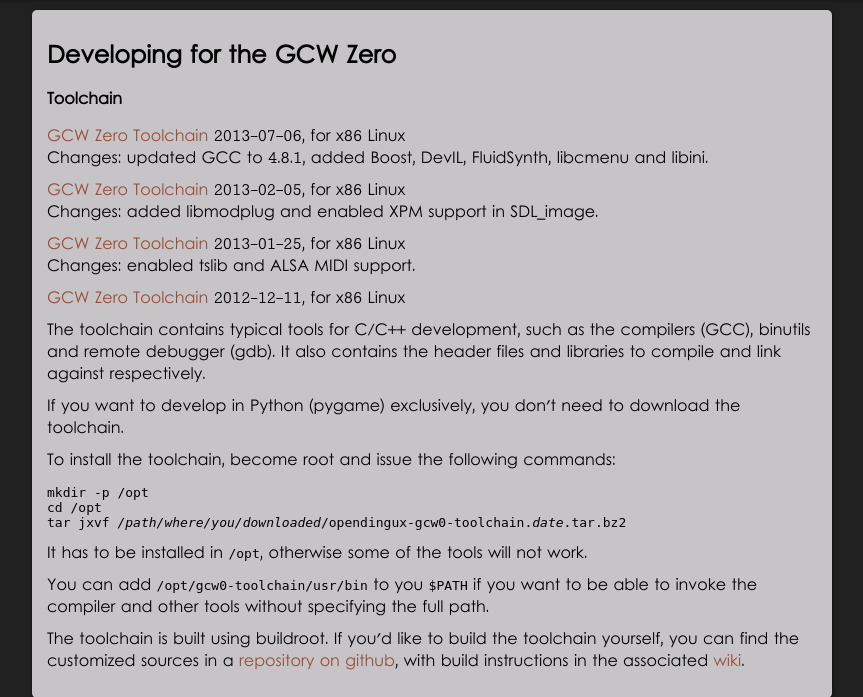
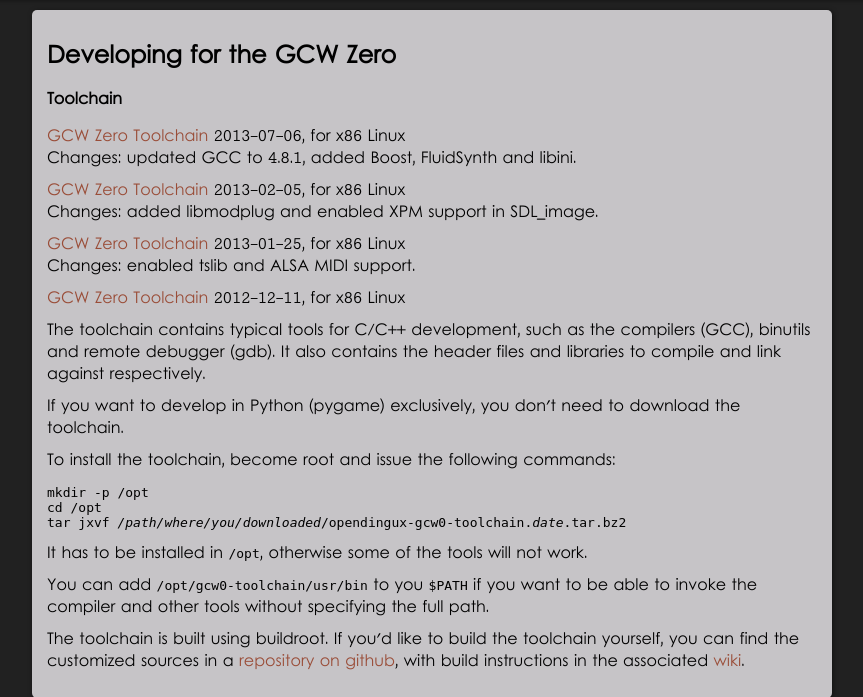
Before and after one commit to gcwnow/www, a PHP site: page /develop in a window 1280 px wide. Shown: the part 52-749 px from the top of the page, without its empty margins (208-1071 px from the left). Run offline with PHP 8.4, Linux system fonts and the light colour scheme; some libraries are stand-ins or nearby versions.

Commit message:
Corrected previous commit: DevIL and libcmenu are not built
There is support for building them, but they are not enabled in the
configuration we're using at the moment.

```diff
--- a/content/develop.php
+++ b/content/develop.php
@@ -14,7 +14,7 @@ include "includes/header.php";
 #       "files/gcw0-toolchain.*.tar.bz2".
 ?>
 <p><a href="files/opendingux-gcw0-toolchain.2013-07-06.tar.bz2">GCW Zero Toolchain</a> 2013-07-06, for x86 Linux</a><br>
-Changes: updated GCC to 4.8.1, added Boost, DevIL, FluidSynth, libcmenu and libini.</p>
+Changes: updated GCC to 4.8.1, added Boost, FluidSynth and libini.</p>
 <p><a href="files/opendingux-gcw0-toolchain.2013-02-05.tar.bz2">GCW Zero Toolchain</a> 2013-02-05, for x86 Linux</a><br>
 Changes: added libmodplug and enabled XPM support in SDL_image.</p>
 <p><a href="files/opendingux-gcw0-toolchain.2013-01-25.tar.bz2">GCW Zero Toolchain</a> 2013-01-25, for x86 Linux</a><br>
```
